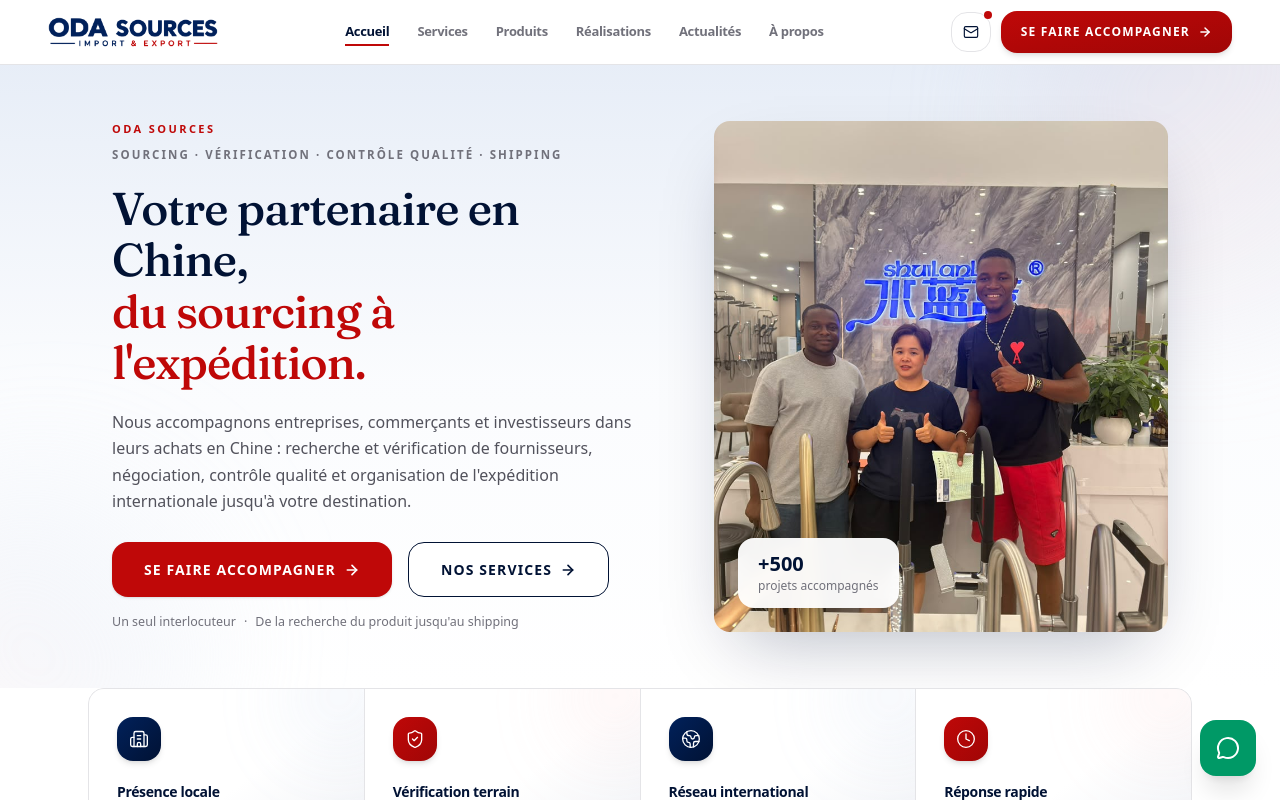
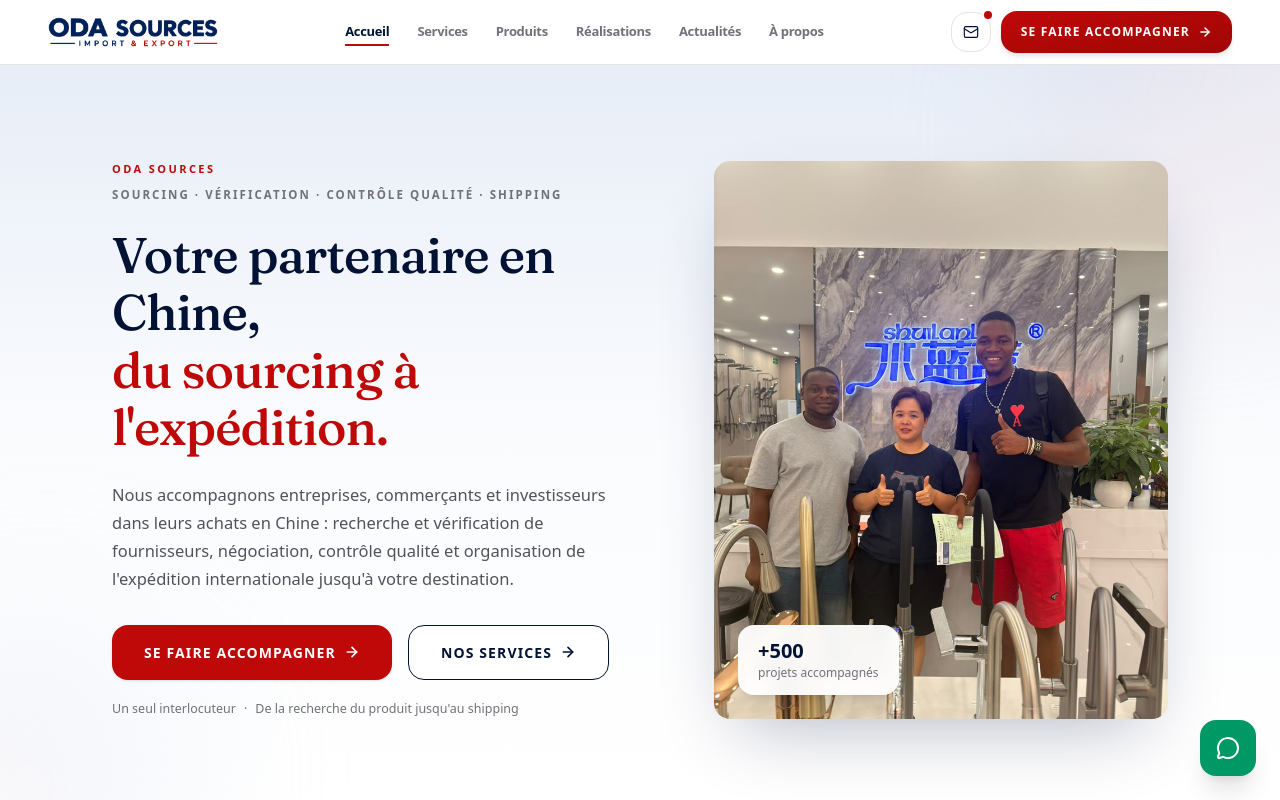
Before and after one commit to PATAWALA/ODA-EXPRESS, a Next.js app: page / in a window 1280 px wide. Shown: the top 800 px of the page. Built offline with nearby package versions, Linux system fonts and the light colour scheme; no server answers.

Commit message:
084 update

```diff
--- a/src/components/sections/Hero.tsx
+++ b/src/components/sections/Hero.tsx
@@ -30,24 +30,21 @@ export default function Hero() {
 
   return (
     <section
-      className={`relative overflow-hidden bg-white ${fraunces.variable}`}
+      className={`relative overflow-hidden bg-gradient-to-b from-navy-100/70 via-navy-50/30 to-white ${fraunces.variable}`}
     >
-      {/* ============ DÉCOR DE FOND ============ */}
-      <div
-        aria-hidden
-        className="pointer-events-none absolute inset-0 bg-gradient-to-b from-navy-100/70 via-navy-50/30 to-white"
-      />
+      {/* Halo bleu en haut à droite */}
       <div
         aria-hidden
         className="pointer-events-none absolute -right-32 -top-32 h-96 w-96 rounded-full bg-gradient-to-br from-navy-200/40 via-express-100/30 to-transparent blur-3xl"
       />
+      {/* Halo rouge en bas à gauche */}
       <div
         aria-hidden
         className="pointer-events-none absolute -bottom-24 -left-24 h-80 w-80 rounded-full bg-gradient-to-tr from-express-100/40 via-navy-100/30 to-transparent blur-3xl"
       />
 
       <div className="relative mx-auto w-full max-w-[1440px] px-8 sm:px-12 lg:px-20 xl:px-28">
-        <div className="grid gap-10 py-10 sm:py-12 lg:grid-cols-[1.15fr_1fr] lg:items-stretch lg:gap-20 lg:py-14">
+        <div className="grid gap-10 py-16 sm:py-20 lg:grid-cols-[1.15fr_1fr] lg:items-stretch lg:gap-20 lg:py-24">
           {/* Colonne texte — 1re sur mobile, 1re sur desktop */}
           <div className="order-1 flex flex-col justify-center">
             {/* Eyebrow */}
@@ -60,7 +57,7 @@ export default function Hero() {
 
             {/* Titre serif deux tons */}
             <h1
-              className="mt-5 text-[32px] leading-[1.12] tracking-[-0.02em] text-navy-900 sm:text-[40px] lg:text-[46px]"
+              className="mt-6 text-[34px] leading-[1.15] tracking-[-0.02em] text-navy-900 sm:text-[42px] lg:text-[50px]"
               style={{
                 fontFamily: "var(--font-fraunces), Georgia, serif",
                 fontWeight: 500,
@@ -74,7 +71,7 @@ export default function Hero() {
             </h1>
 
             {/* Sous-titre */}
-            <p className="mt-5 max-w-2xl text-[15px] leading-[1.65] text-zinc-600 sm:text-[16px]">
+            <p className="mt-6 max-w-2xl text-[15.5px] leading-[1.7] text-zinc-600 sm:text-[16.5px]">
               Nous accompagnons entreprises, commerçants et investisseurs dans
               leurs achats en Chine : recherche et vérification de
               fournisseurs, négociation, contrôle qualité et organisation de
@@ -82,7 +79,7 @@ export default function Hero() {
             </p>
 
             {/* CTA + micro-réassurance */}
-            <div className="mt-7">
+            <div className="mt-8">
               <div className="flex flex-col gap-3 sm:flex-row sm:gap-4">
                 <ButtonLink
                   href="/contact"
@@ -111,7 +108,7 @@ export default function Hero() {
                 </ButtonLink>
               </div>
 
-              <p className="mt-4 flex flex-col items-center gap-1.5 text-[12.5px] text-zinc-500 sm:flex-row sm:justify-start sm:gap-0">
+              <p className="mt-5 flex flex-col items-center gap-1.5 text-[12.5px] text-zinc-500 sm:flex-row sm:justify-start sm:gap-0">
                 <span>Un seul interlocuteur</span>
                 <span className="hidden px-2 sm:inline">·</span>
                 <span>De la recherche du produit jusqu&apos;au shipping</span>
@@ -121,7 +118,7 @@ export default function Hero() {
 
           {/* Colonne image — 2e sur mobile, 2e sur desktop */}
           <div className="relative order-2">
-            <div className="relative h-full min-h-[320px] overflow-hidden rounded-2xl shadow-[0_30px_70px_-25px_rgba(1,18,52,0.3)]">
+            <div className="relative h-full min-h-[400px] overflow-hidden rounded-2xl shadow-[0_30px_70px_-25px_rgba(1,18,52,0.3)]">
               {IMAGES.map((src, index) => (
                 // eslint-disable-next-line @next/next/no-img-element
                 <img
```
